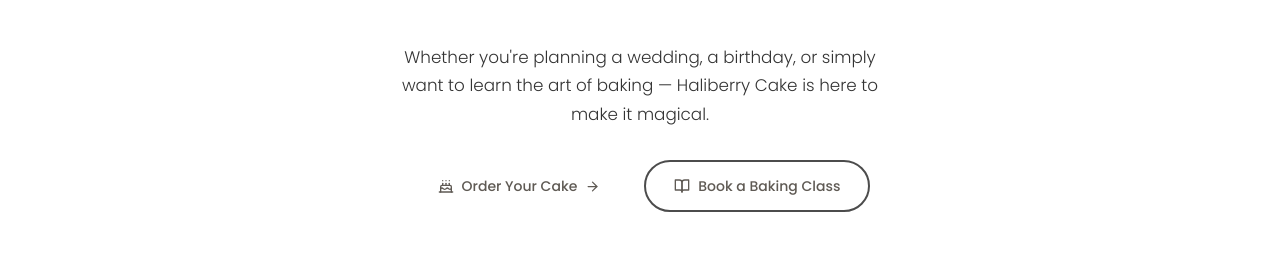
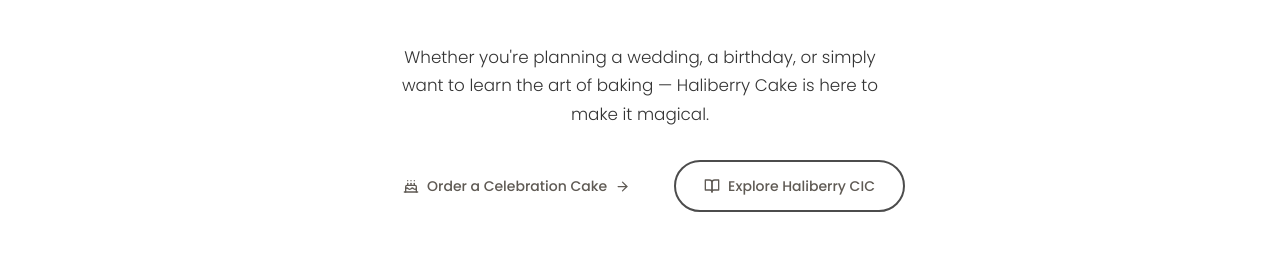
Before and after one commit to Obed-Ojingwa/halib_v3, a React (Vite) app in the folder frontend/: page / in a window 1280 px wide. Shown: the part 6556-6818 px from the top of the page. Built offline with nearby package versions, Linux system fonts and the light colour scheme; no server answers.

Commit message:
Modified the CTA

```diff
--- a/frontend/src/components/home/CTABanner.tsx
+++ b/frontend/src/components/home/CTABanner.tsx
@@ -60,16 +60,16 @@
               style={{ color: 'var(--text-secondary)' }}
             >
               <Cake size={16} />
-              Order Your Cake
+              Order a Celebration Cake
               <ArrowRight size={15} />
             </Link>
             <Link
-              to="/cake-classes"
+              to="/cic"
               className="inline-flex items-center gap-2 font-sans font-medium text-sm px-7 py-3.5 rounded-full transition-all duration-300 hover:-translate-y-0.5"
               style={{ border: '2px solid rgba(0,0,0,0.7)', color: 'var(--text-secondary)' }}
             >
               <BookOpen size={16} />
-              Book a Baking Class
+              Explore Haliberry CIC
             </Link>
           </motion.div>
         </motion.div>
```
